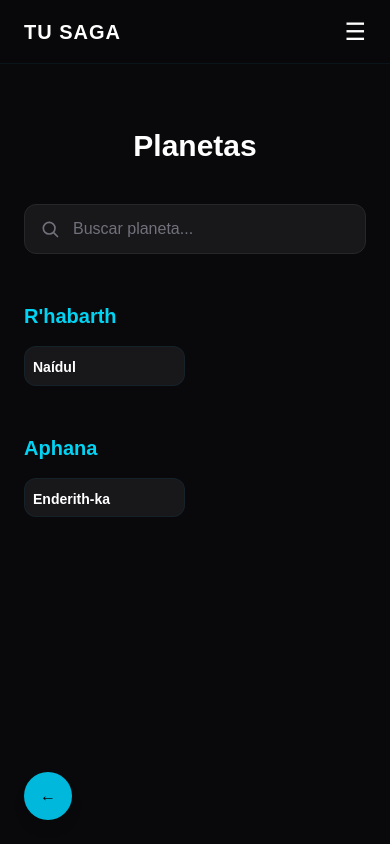
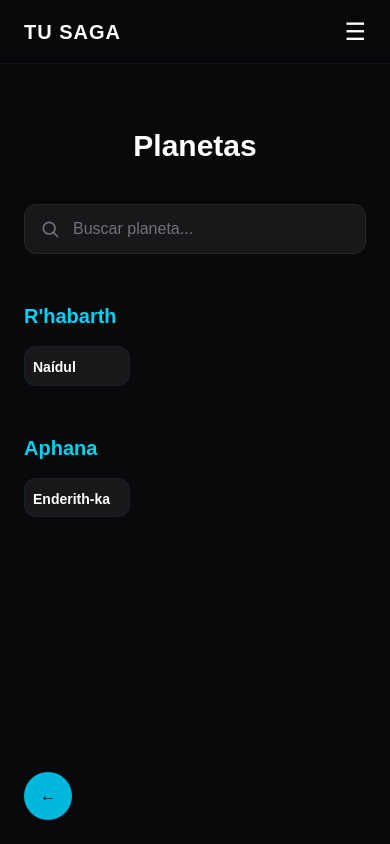
Before and after one commit to decaosyletras/traselcaos, a Next.js app in the folder mi-app/: page /planetas in a window 390 px wide. Shown: the top 844 px of the page. Built offline with nearby package versions, Linux system fonts and the light colour scheme.

Commit message:
imagenes2

```diff
--- a/mi-app/components/shared/EntityGrid.tsx
+++ b/mi-app/components/shared/EntityGrid.tsx
@@ -9,13 +9,14 @@ export default function EntityGrid({ children }: EntityGridProps) {
     <div
       className="
         grid
-        grid-cols-2
+        grid-cols-3
         sm:grid-cols-3
         md:grid-cols-4
         lg:grid-cols-5
         xl:grid-cols-6
         2xl:grid-cols-6
-        gap-5
+        gap-3
+        sm:gap-5
       "
     >
       {children}
```
